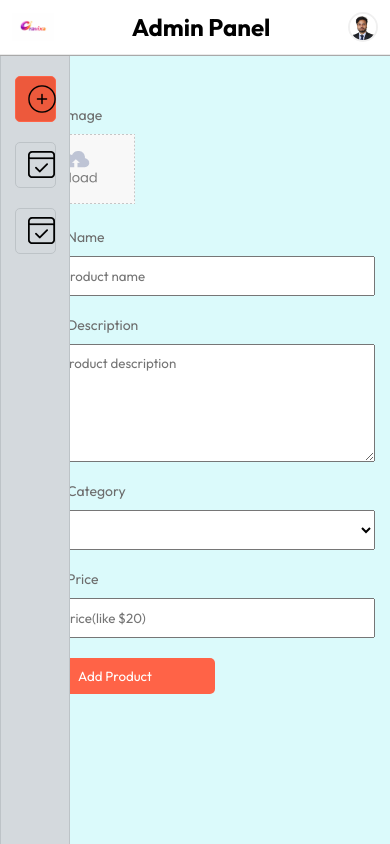
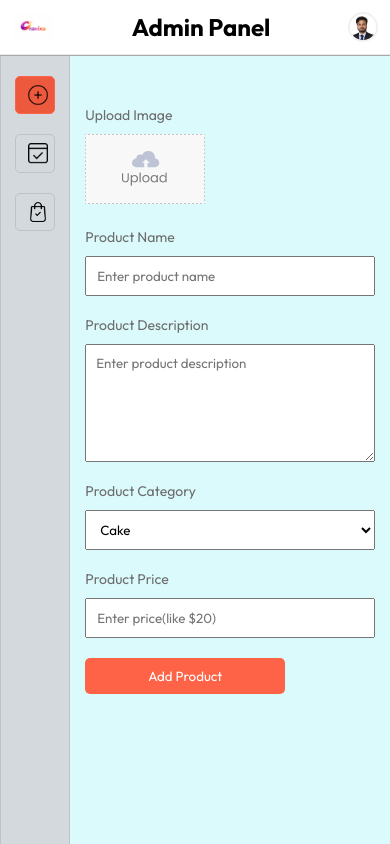
Before and after one commit to kmziaur/Cravixa_Admin_Panel, a React (Vite) app: page /add in a window 390 px wide. Built offline with nearby package versions, Linux system fonts and the light colour scheme.

Commit message:
5th update

```diff
--- a/src/assets/assets.js
+++ b/src/assets/assets.js
@@ -4,6 +4,7 @@ import order_icon from './order_icon.png'
 import profile_image from './profile_image.png'
 import upload_area from './upload_area.png'
 import parcel_icon from './parcel_icon.png'
+import bag_icon from './bag_icon.png'
 
 export const assets ={
     logo,
@@ -11,7 +12,8 @@ export const assets ={
     order_icon,
     profile_image,
     upload_area,
-    parcel_icon
+    parcel_icon,
+    bag_icon
 }
 
 export const url = 'http://localhost:4000'
--- a/src/components/Sidebar/Sidebar.css
+++ b/src/components/Sidebar/Sidebar.css
@@ -25,8 +25,13 @@
     border-radius: 5px;
     transition: background-color 0.3s ease;
     cursor: pointer;
+    font-size: 14px;
 
 }
+.sidebar-option img{
+    width: 30px;
+}
+
 .sidebar-option.active{
     background-color: #ed593c;
     border-color: tomato;
@@ -36,5 +41,23 @@
     .sidebar-option p{
         display: none;
     }
+    .sidebar-option img{
+        width: 30px;
+    }
+
+
 
 }
+@media (max-width:768px) {
+    .sidebar-option{
+        width: 50px;
+    }
+}
+@media (max-width:425px) {
+    .sidebar-option img{
+        width: 20px;
+    }
+    .sidebar-option{
+        width: 40px;
+    }
+}
--- a/src/components/Sidebar/Sidebar.jsx
+++ b/src/components/Sidebar/Sidebar.jsx
@@ -16,7 +16,7 @@ const Sidebar = () => {
                 <p>List Items</p>
             </NavLink>
             <NavLink to="/orders" className="sidebar-option">
-                <img src={assets.order_icon} alt="" />
+                <img src={assets.bag_icon} alt="" />
                 <p>Orders</p>
             </NavLink>
         </div>
--- a/src/pages/Add/Add.css
+++ b/src/pages/Add/Add.css
@@ -52,6 +52,20 @@
     border-radius: 5px;
     cursor: pointer;
 }
+@media (max-width: 900px) {
+    .add {
+        margin-left: 18%;
+        font-size: 14px;
+    }
+
+    .add-category-price {
+        flex-direction: column;
+    }
+
+    .add-btn {
+        width: 100%;
+    }
+}
 @media (max-width: 600px) {
     .add {
         font-size: 14px;
--- a/src/pages/List/List.css
+++ b/src/pages/List/List.css
@@ -1,9 +1,9 @@
 .list.add {
+  width: 100%;
+  max-width: 80%;
   margin-left: 18%;
-    width: 82%;
   padding: 20px;
   box-sizing: border-box;
-    max-width: 80%;
 }
 
 .list-table-format {
@@ -40,29 +40,40 @@
 
 @media (max-width: 900px) {
   .list.add {
-        margin-left: 70px;
-        width: calc(100% - 70px);
+    margin-left: 18%;
   }
 
   .list-table-format {
-        grid-template-columns: 50px 2fr 1fr;
+    grid-template-columns: 30px 100px 80px 80px 0fr;
   }
 
-    .list-table-format.title {
-        display: none;
 }
-}
-
 
 @media (max-width: 600px) {
   .list.add {
-        margin-left: 0;
+    margin-left: 18%;
     width: 100%;
     padding: 10px;
   }
 
   .list-table-format {
-        grid-template-columns: 1fr 3fr 1fr;
+    grid-template-columns: 60px 70px 70px 60px 0fr;
     font-size: 12px;
+    gap: 5px;
   }
+  .list-table-format.title {
+    display: none;
   }
+
+}
+@media (max-width: 425px) {
+
+  .list-table-format {
+    display: flex;
+    flex-direction: column;
+    grid-template-columns: 60px 60px 55px 40px 0fr;
+    font-size: 12px;
+    gap: 5px;
+  }
+
+}
--- a/src/pages/List/List.jsx
+++ b/src/pages/List/List.jsx
@@ -47,7 +47,7 @@ const List = ({ url }) => {
               <img src={`${url}/images/` + item.Image} alt="" />
               <p>{item.name}</p>
               <p>{item.category}</p>
-              <p>{item.price}</p>
+              <p>${item.price}</p>
               <p onClick={()=>removeFood(item._id)} className="cursor">X</p>
             </div>
           );
--- a/src/pages/Orders/Orders.css
+++ b/src/pages/Orders/Orders.css
@@ -11,23 +11,17 @@
   font-weight: 600;
   color: #333;
 }
-
-/* Order list container */
 .order-list {
   display: flex;
   flex-direction: column;
   gap: 15px;
   width: 100%;
 }
-
-/* Empty state */
 .no-orders {
   text-align: center;
   font-size: 16px;
   color: #888;
 }
-
-/* Each order card */
 .order-item {
   display: grid;
   grid-template-columns: 60px 2fr 1fr 1fr 1fr;
@@ -40,14 +34,10 @@
 
   box-shadow: 0 2px 8px rgba(0, 0, 0, 0.08);
 }
-
-/* Image */
 .order-item img {
   width: 50px;
   height: 50px;
 }
-
-/* Text styles */
 .order-item-food {
   font-size: 14px;
   color: #444;
@@ -61,7 +51,7 @@
 
 .order-item-address p {
   font-size: 13px;
-  color: #666;
+  color: #dbcdcd;
   margin: 0;
 }
 
@@ -71,13 +61,10 @@
   margin-top: 5px;
 }
 
-/* Price & items */
 .order-item p {
   font-size: 14px;
   color: #333;
 }
-
-/* Dropdown */
 .order-item select {
   padding: 6px 10px;
   border-radius: 6px;
@@ -86,14 +73,10 @@
   cursor: pointer;
   font-size: 13px;
 }
-
-/* Hover effect */
 .order-item:hover {
   transform: translateY(-2px);
   transition: 0.2s ease;
 }
-
-/* Responsive design */
 @media (max-width: 900px) {
   .order-item {
     grid-template-columns: 50px 1fr;
@@ -116,6 +99,20 @@
   }
 
   .order-item {
+    display: flex;
+    flex-direction: column;
     padding: 10px;
+    align-items: start;
+  }
+  .order-item select{
+    width: 80%;
+  }
+  .order-item-food,
+  .order-item-name,
+  .order-item-address,
+  .order-item-phone{
+    display: flex;
+    flex-direction: column;
+    align-items: start;
   }
 }
--- a/src/pages/Orders/Orders.jsx
+++ b/src/pages/Orders/Orders.jsx
@@ -47,14 +47,18 @@ const Orders = ({url}) => {
                   })}
                 </p>
                 <p className="order-item-name">
-                  {order.address.firstName+ " "+order.address.lastName}
+                  Name: {order.address.firstName+ " "+order.address.lastName}
                 </p>
                 <div className="order-item-address">
-                  <p>{order.address.street+","}</p>
-                  <p>{order.address.city+","+order.address.state+","+order.address.country+","+order.address.zipcode} </p>
+                  <p>Street: {order.address.street}</p>
+                  <p>City: {order.address.city}</p>
+                  <p>State: {order.address.state} </p>
+                  <p>Country: {order.address.country} </p>
+                  <p>Zipcode: {+order.address.zipcode} </p>
+
                 </div>
                 <p className="order-item-phone">
-                  {order.address.phone}
+                  Phone: {order.address.phone}
                 </p>
               </div>
               <p>Items: {order.items.length} </p>
```
Also changed, not shown: src/assets/bag_icon.png (added). Lines whose indentation alone changed are shown as unchanged.
